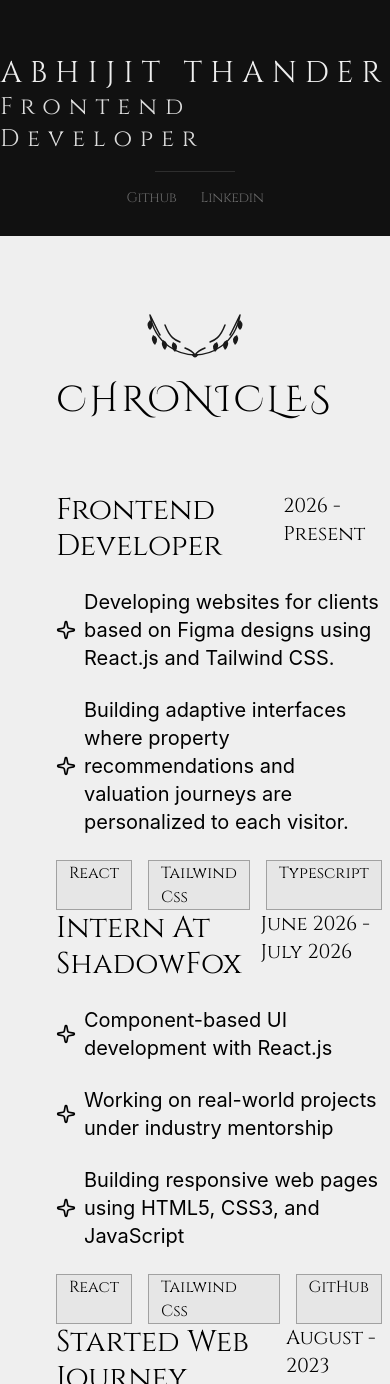
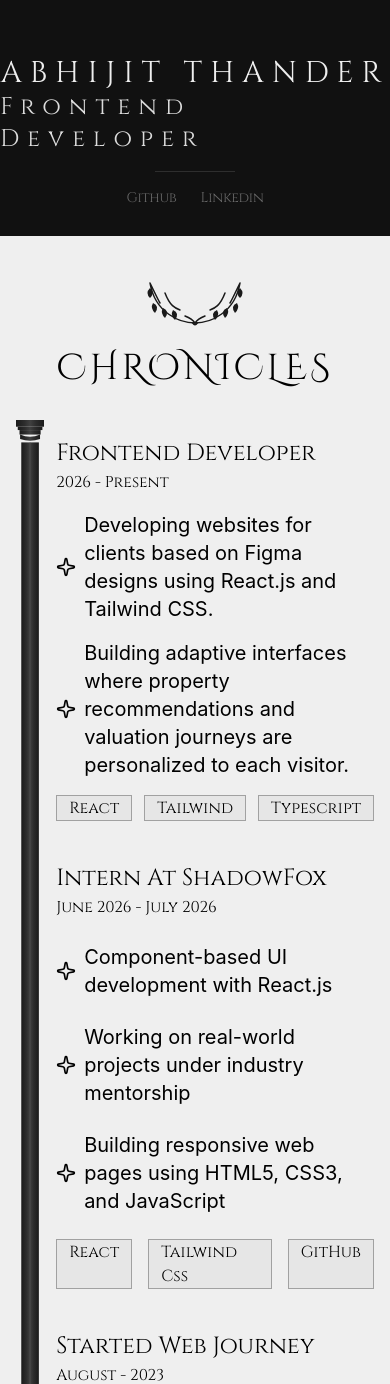
Before and after one commit to Abhijit-Thander/Personal-Portfolio, a React (Vite) app: page / in a window 390 px wide. Shown: the part 616-2000 px from the top of the page. Built offline with nearby package versions, Linux system fonts and the light colour scheme.

Commit message:
Responsive

```diff
--- a/src/components/Navbar.jsx
+++ b/src/components/Navbar.jsx
@@ -55,7 +55,7 @@ const Navbar = () => {
       <Mail
         color="#888787"
         className="cursor-pointer hover:text-[#E3E3E3]"
-        size={26}
+        size={30}
       />
     </nav>
   );
--- a/src/pages/Contact.jsx
+++ b/src/pages/Contact.jsx
@@ -6,7 +6,7 @@ const Contact = () => {
   return (
     <div
       id="contact"
-      className=" bg-[#0f0f0f] w-full px-16 pt-20 pb-10 min-h-screen bg-cover   "
+      className=" bg-[#0f0f0f] w-full sm:px-16 px-6 sm:pt-20 pt-10 sm:pb-10 min-h-screen bg-cover"
       style={{ backgroundImage: `url(${bg})` }}
     >
       <div className="flex flex-col items-center justify-center gap-3">
--- a/src/pages/Experiences.jsx
+++ b/src/pages/Experiences.jsx
@@ -4,14 +4,14 @@ import { Sparkle } from "lucide-react";
 
 const Experiences = () => {
   return (
-    <div className="min-h-[80%] bg-[#EFEFEF] py-16 sm:px-40 px-4 ">
+    <div className="min-h-[80%] bg-[#EFEFEF] sm:py-16 py-8 sm:px-40 px-4 ">
       <div className="flex items-center justify-center mb-5">
         <img src={logo} alt="svg" />
       </div>
-      <h1 className="text-center font-cinzel-decorative mb-14 text-4xl tracking-widest">
+      <h1 className="text-center font-cinzel-decorative sm:mb-14 mb-8 text-4xl tracking-widest">
         CHRONICLES
       </h1>
-      <div className="flex gap-10 ">
+      <div className="flex sm:gap-10 gap-3 ">
         <svg
           width="46"
           // height="60%"
@@ -260,12 +260,16 @@ const Experiences = () => {
           </defs>
         </svg>
 
-        <div className="w-full bg-[#EFEFEF] py-4 flex flex-wrap flex-col sm:justify-between ">
+        <div className="w-full bg-[#EFEFEF] py-4 gap-10 flex flex-wrap flex-col sm:justify-between ">
           {/* 1st Section */}
-          <div className="flex flex-col gap-6">
-            <div className=" flex justify-between">
-              <h1 className="font-cinzel text-3xl">Frontend Developer</h1>
-              <p className="font-cinzel text-xl">2026 - Present</p>
+          <div className="flex flex-col sm:gap-6 gap-4">
+            <div className=" sm:flex  justify-between">
+              <h1 className="font-cinzel sm:text-[2vw] text-[6vw]">
+                Frontend Developer
+              </h1>
+              <p className="font-cinzel sm:text-xl text-[4vw]">
+                2026 - Present
+              </p>
             </div>
             <h1 className="text-xl flex items-center gap-2">
               <span>
@@ -274,21 +278,21 @@ const Experiences = () => {
               Developing websites for clients based on Figma designs using
               React.js and Tailwind CSS.
             </h1>
-            <h1 className="text-xl   flex gap-2 items-center">
+            <h1 className="text-xl flex gap-2 items-center">
               <span>
                 <Sparkle size={20} />
               </span>
               Building adaptive interfaces where property recommendations and
               valuation journeys are personalized to each visitor.
             </h1>
-            <div className="flex gap-4">
-              <div className="border px-3 bg-[#E6E6E6] text-md  border-[#a1a1a1] font-cinzel  ">
+            <div className="flex sm:gap-4 gap-3">
+              <div className="border px-3 bg-[#E6E6E6] sm:text-md   border-[#a1a1a1] font-cinzel">
                 React
               </div>
-              <div className="border px-3 bg-[#E6E6E6] text-md  border-[#a1a1a1] font-cinzel  ">
-                Tailwind Css
+              <div className="border px-3 bg-[#E6E6E6] sm:text-md   border-[#a1a1a1] font-cinzel">
+                Tailwind
               </div>
-              <div className="border px-3 bg-[#E6E6E6] text-md  border-[#a1a1a1] font-cinzel  ">
+              <div className="border px-3 bg-[#E6E6E6]  sm:text-md   border-[#a1a1a1] font-cinzel">
                 Typescript
               </div>
             </div>
@@ -296,9 +300,13 @@ const Experiences = () => {
 
           {/* 2nd Section */}
           <div className="flex flex-col gap-6">
-            <div className=" flex justify-between">
-              <h1 className="font-cinzel text-3xl">Intern At ShadowFox</h1>
-              <p className="font-cinzel text-xl">June 2026 - July 2026</p>
+            <div className=" sm:flex justify-between">
+              <h1 className="font-cinzel sm:text-[2vw] text-[6vw]">
+                Intern At ShadowFox
+              </h1>
+              <p className="font-cinzel sm:text-xl text-[4vw]">
+                June 2026 - July 2026
+              </p>
             </div>
             <h1 className="text-xl flex items-center gap-2">
               <span>
@@ -333,9 +341,11 @@ const Experiences = () => {
 
           {/* 3rd Section */}
           <div className="flex flex-col gap-6">
-            <div className=" flex justify-between">
-              <h1 className="font-cinzel text-3xl">Started Web Journey</h1>
-              <p className="font-cinzel text-xl">August - 2023</p>
+            <div className=" sm:flex justify-between">
+              <h1 className="font-cinzel sm:text-[2vw] text-[6vw]">
+                Started Web Journey
+              </h1>
+              <p className="font-cinzel sm:text-xl text-[4vw]">August - 2023</p>
             </div>
             <h1 className="text-xl flex items-center italic gap-2">
               "Success in life is just like coding — debug your mistakes,
--- a/src/pages/Home.jsx
+++ b/src/pages/Home.jsx
@@ -9,11 +9,11 @@ const Home = () => {
   return (
     <>
       <div className="h-[calc(100vh-6rem)] bg-[#111111] flex flex-col justify-between items-center ">
-        <div className="  flex flex-col gap-8 pt-16 items-center justify-center">
-          <h1 className="text-[#EEEEEE] sm:text-9xl text-6xl font-cinzel-decorative">
+        <div className="flex flex-col  pt-12 items-center justify-center  ">
+          <h1 className="text-[#EEEEEE] sm:text-[9vw] text-[15vw] font-cinzel-decorative">
             THE INNER
           </h1>
-          <h1 className="text-[#EEEEEE]  sm:text-9xl text-7xl font-cinzel-decorative">
+          <h1 className="text-[#EEEEEE]  sm:text-[8vw] text-7xl font-cinzel-decorative">
             CIT<span className="text-[#8cfc88]">A</span>DEL
           </h1>
         </div>
```
